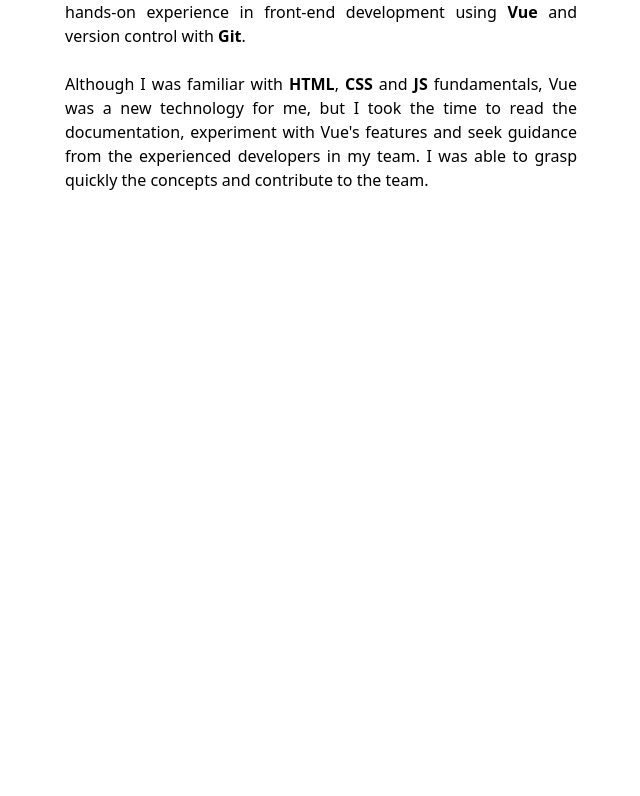
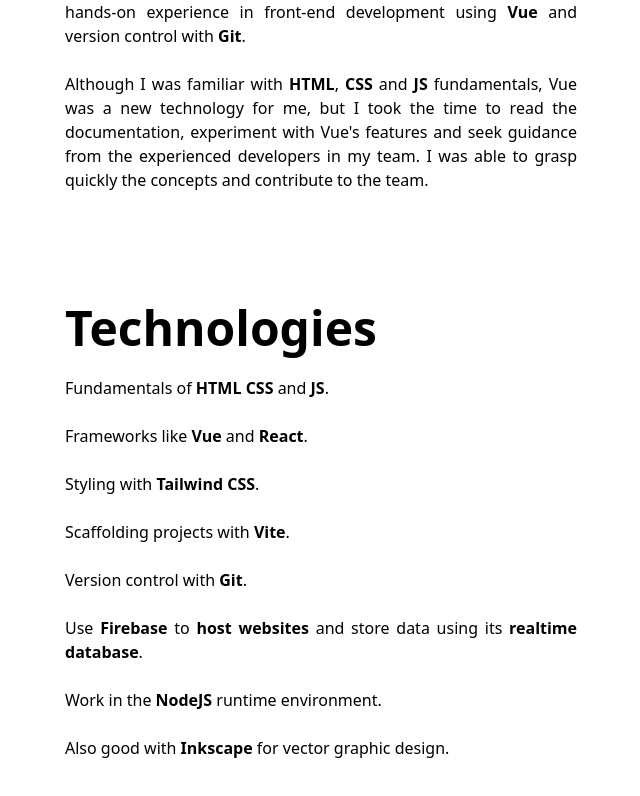
Before and after one commit to SyafiqAi/portfolio, a Vue app: page / in a window 1280 px wide. Shown: the part 992-1788 px from the top of the page, without its empty margins (191-831 px from the left). Before the commit the page ends 1272 px from the top, so only its background shows below. Built offline with nearby package versions, Linux system fonts and the light colour scheme.

Commit message:
added technologies

```diff
--- /dev/null
+++ b/src/components/Technologies.vue
@@ -0,0 +1,32 @@
+<template>
+    <section class="">
+        <h2 class="sticky top-0">Technologies</h2>
+            <ul class="*:pb-6 max-w-[40vw] *:text-justify">
+                <li>
+                    Fundamentals of <strong>HTML</strong> <strong>CSS</strong> and <strong>JS</strong>.
+                </li>
+                <li>
+                    Frameworks like <strong>Vue</strong> and <strong>React</strong>.
+                </li>
+                <li>
+                    Styling with <strong>Tailwind CSS</strong>.
+                </li>
+                <li>
+                    Scaffolding projects with <strong>Vite</strong>.
+                </li>
+                <li>
+                    Version control with <strong>Git</strong>.
+                </li>
+                <li>
+                    Use <strong>Firebase</strong> to <strong>host websites</strong> and store data
+                    using its <strong>realtime database</strong>.
+                </li>
+                <li>
+                    Work in the <strong>NodeJS</strong> runtime environment.
+                </li>
+                <li>
+                    Also good with <strong>Inkscape</strong> for vector graphic design.
+                </li>
+            </ul>
+    </section>
+</template>
--- a/src/views/HomeView.vue
+++ b/src/views/HomeView.vue
@@ -2,6 +2,7 @@
 import Introduction from '../components/Introduction.vue'
 import Education from '../components/Education.vue'
 import Experience from '../components/Experience.vue'
+import Technologies from '../components/Technologies.vue'
 </script>
 
 <template>
@@ -20,5 +21,9 @@
       <div class="h-16"></div>
 
       <Experience />
+
+      <div class="h-16"></div>
+
+      <Technologies />
   </main>
 </template>
```
